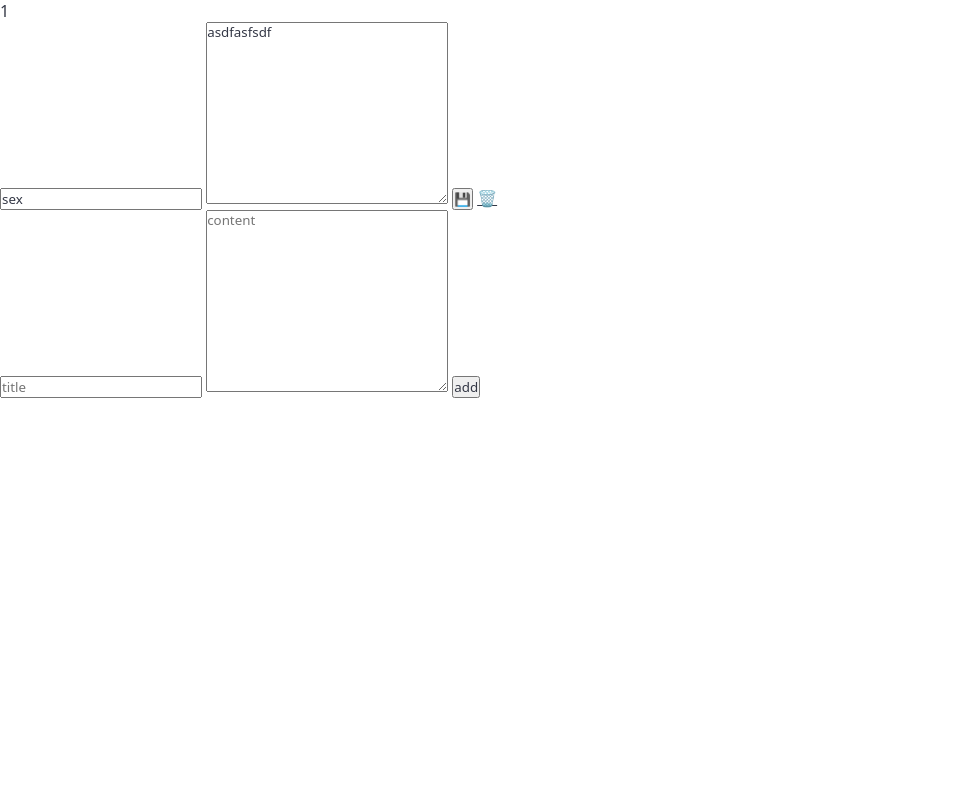
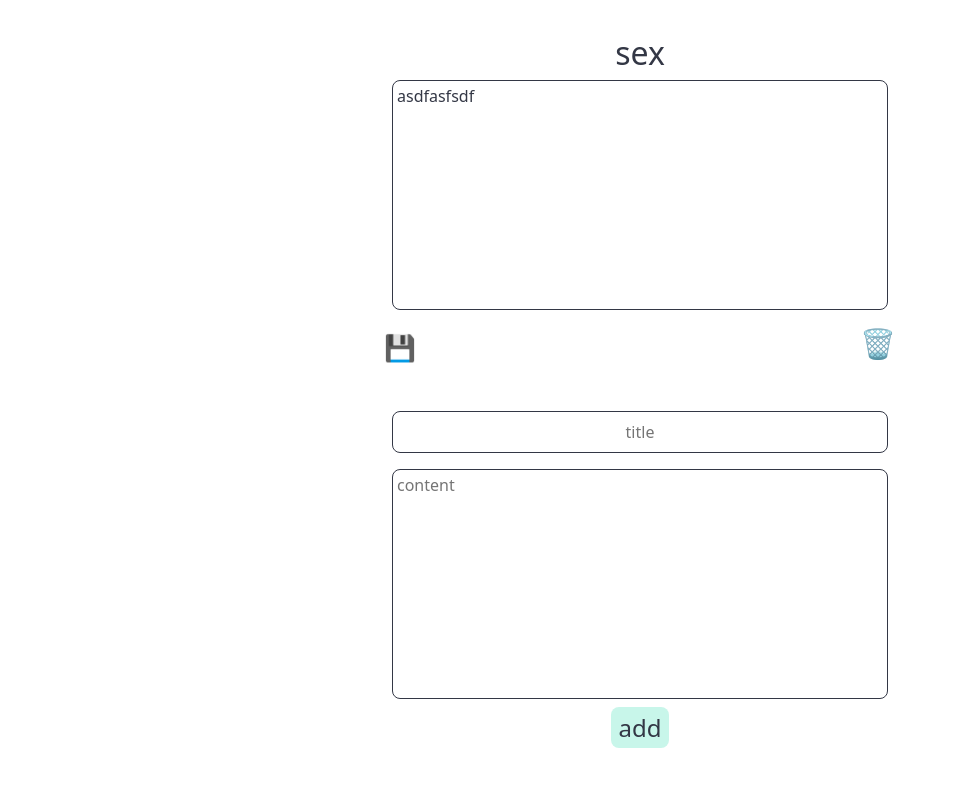
Before and after one commit to DogukanUrker/flaskNotes, a Flask app: page / in a window 1280 px wide. Shown: the top 787 px of the page, without its empty margins (0-955 px from the left). Run offline with Flask 2, Linux system fonts and the light colour scheme; data comes from the database, SQL or seed files in the repository.

Commit message:
app styled

```diff
--- a/static/css/style.css
+++ b/static/css/style.css
@@ -3,6 +3,7 @@
     padding: 0;
     color: #333745;
     user-select: none;
+    transition: 0.25s;
     font-family: system-ui, "Segoe UI", Roboto, Helvetica, Arial, sans-serif, "Apple Color Emoji", "Segoe UI Emoji", "Segoe UI Symbol";
 }
 
@@ -14,3 +15,87 @@
     -ms-overflow-style: none;
     scrollbar-width: none;
 }
+
+input {
+    height: 2rem;
+
+    text-align: center;
+    font-size: 1.5rem;
+}
+
+input, textarea {
+    border: 1px solid #333745;
+    border-radius: 0.5rem;
+    padding: 0.25rem;
+    margin: 0.5rem;
+    font-size: 1rem;
+    resize: none;
+}
+
+input:focus, textarea:focus {
+    border: 1px solid #C8F6EA;
+    outline: 0;
+}
+
+a {
+    font-size: 1.8rem;
+    text-decoration: none;
+}
+
+a:hover, button:hover {
+    font-size: 2rem;
+}
+
+p {
+    display: none;
+}
+
+#noteTitle {
+    border: 0;
+    font-size: 2rem;
+    width: fit-content;
+    margin: auto;
+    text-align: center;
+    display: block;
+}
+
+#noteContent {
+    width: 95%;
+}
+
+button {
+    border: 0;
+    background-color: transparent;
+    font-size: 1.6rem;
+    cursor: pointer;
+}
+
+.buttons {
+    display: flex;
+    justify-content: space-between;
+    height: 3rem;
+}
+
+.new, .notes {
+    display: flex;
+    flex-direction: column;
+    width: 40%;
+    margin: 2rem auto 0 auto;
+}
+
+.addNote {
+    border: 0;
+    border-radius: 0.5rem;
+    background-color: #C8F6EA;
+    cursor: pointer;
+    width: fit-content;
+    padding: 0.25rem 0.5rem;
+    font-size: 1.5rem;
+    margin: 0 auto;
+}
+
+.addNote:hover {
+    background-color: #B9F3E4;
+}
+
+@media screen {}
--- a/templates/index.html
+++ b/templates/index.html
@@ -16,15 +16,15 @@
     <div class="container">
       <div class="notes">
         {% for note in notes %}
-
-        <div class="note">
-          <p id="noteID">{{note[0]}}</p>
+        <div class="note" id="{{note[0]}}">
           <input type="text" value="{{note[1]}}" id="noteTitle" />
           <textarea name="" cols="30" rows="10" id="noteContent">
 {{note[2]}}</textarea
           >
-          <button onclick="editNote()">💾</button>
-          <a href="/delete/{{note[0]}}">🗑️</a>
+          <div class="buttons">
+            <button onclick="editNote({{note[0]}})">💾</button>
+            <a href="/delete/{{note[0]}}">🗑️</a>
+          </div>
         </div>
         {% endfor %}
       </div>
```
